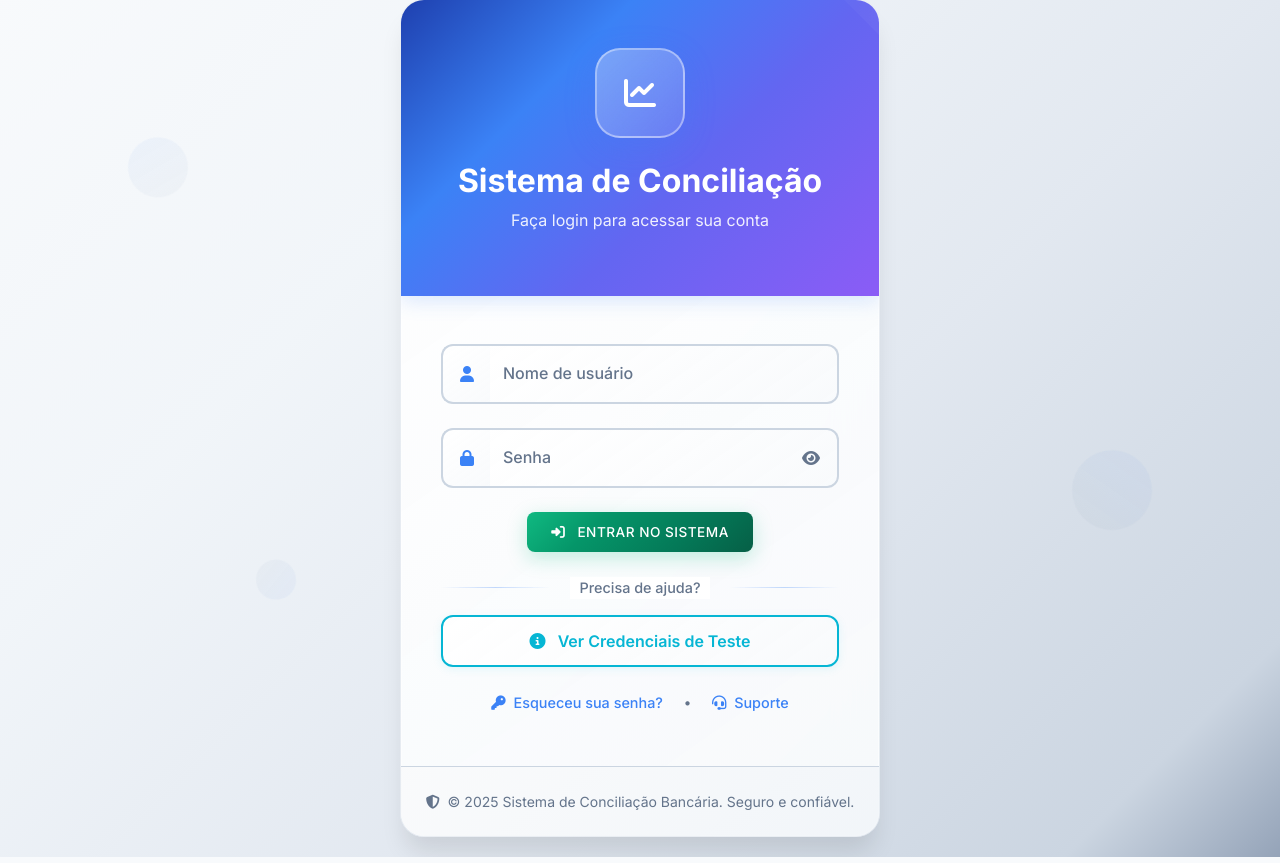
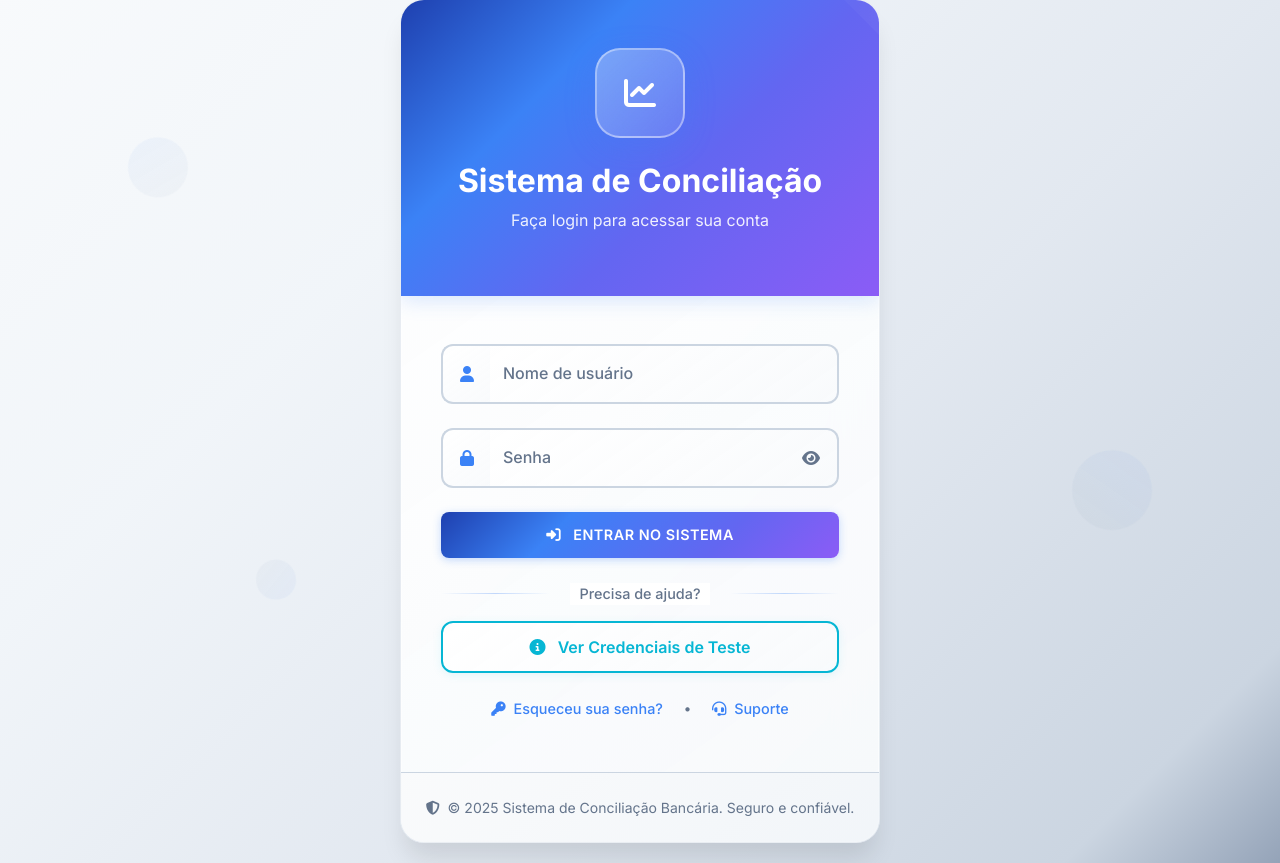
Before and after one commit to LeonardoTomazCarlos/conciliscao_teste, a Flask app: page /login in a window 1280 px wide. Shown: the part 21-884 px from the top of the page. Run offline with Flask 3, Linux system fonts and the light colour scheme.

Commit message:
pronto tio voltei o botao antigo

```diff
--- a/sistema concili/templates/login.html
+++ b/sistema concili/templates/login.html
@@ -262,36 +262,33 @@
 
         .btn-center-custom,
         .btn-login.btn-center-custom {
-            background: linear-gradient(135deg, #10b981 0%, #059669 30%, #047857 70%, #065f46 100%) !important;
+            background: linear-gradient(135deg, #1e40af 0%, #3b82f6 30%, #6366f1 70%, #8b5cf6 100%) !important;
             border: none !important;
             border-radius: 8px !important;
-            padding: 0.6rem 1.5rem !important;
-            font-size: 0.85rem !important;
-            font-weight: 500 !important;
+            padding: 0.75rem 2rem !important;
+            font-size: 0.9rem !important;
+            font-weight: 600 !important;
             color: white !important;
-            width: auto !important;
-            min-width: 160px !important;
-            max-width: 250px !important;
-            margin: 1.5rem auto 1rem auto !important;
+            width: 100% !important;
+            max-width: 100% !important;
+            margin: 1rem 0 !important;
             display: block !important;
-            transition: all 0.3s cubic-bezier(0.4, 0, 0.2, 1) !important;
+            transition: all 0.2s ease !important;
             text-transform: uppercase !important;
             letter-spacing: 0.5px !important;
             position: relative !important;
             overflow: hidden !important;
-            box-shadow: 0 6px 20px rgba(16, 185, 129, 0.25) !important;
+            box-shadow: 0 2px 8px rgba(59, 130, 246, 0.3) !important;
             cursor: pointer !important;
             white-space: nowrap !important;
-            text-overflow: ellipsis !important;
         }
 
         .btn-center-custom:hover,
         .btn-login.btn-center-custom:hover {
-            background: linear-gradient(135deg, #059669 0%, #047857 30%, #065f46 70%, #064e3b 100%) !important;
-            transform: translateY(-2px) scale(1.005) !important;
-            box-shadow: 0 8px 25px rgba(16, 185, 129, 0.35) !important;
+            background: linear-gradient(135deg, #1d4ed8 0%, #2563eb 30%, #4f46e5 70%, #7c3aed 100%) !important;
+            transform: translateY(-1px) !important;
+            box-shadow: 0 4px 12px rgba(59, 130, 246, 0.4) !important;
             color: white !important;
-            letter-spacing: 0.8px !important;
         }
 
         .alert {
```
Also changed, not shown: sistema concili/templates/register.html (+15 -2 lines), 1 other file.
